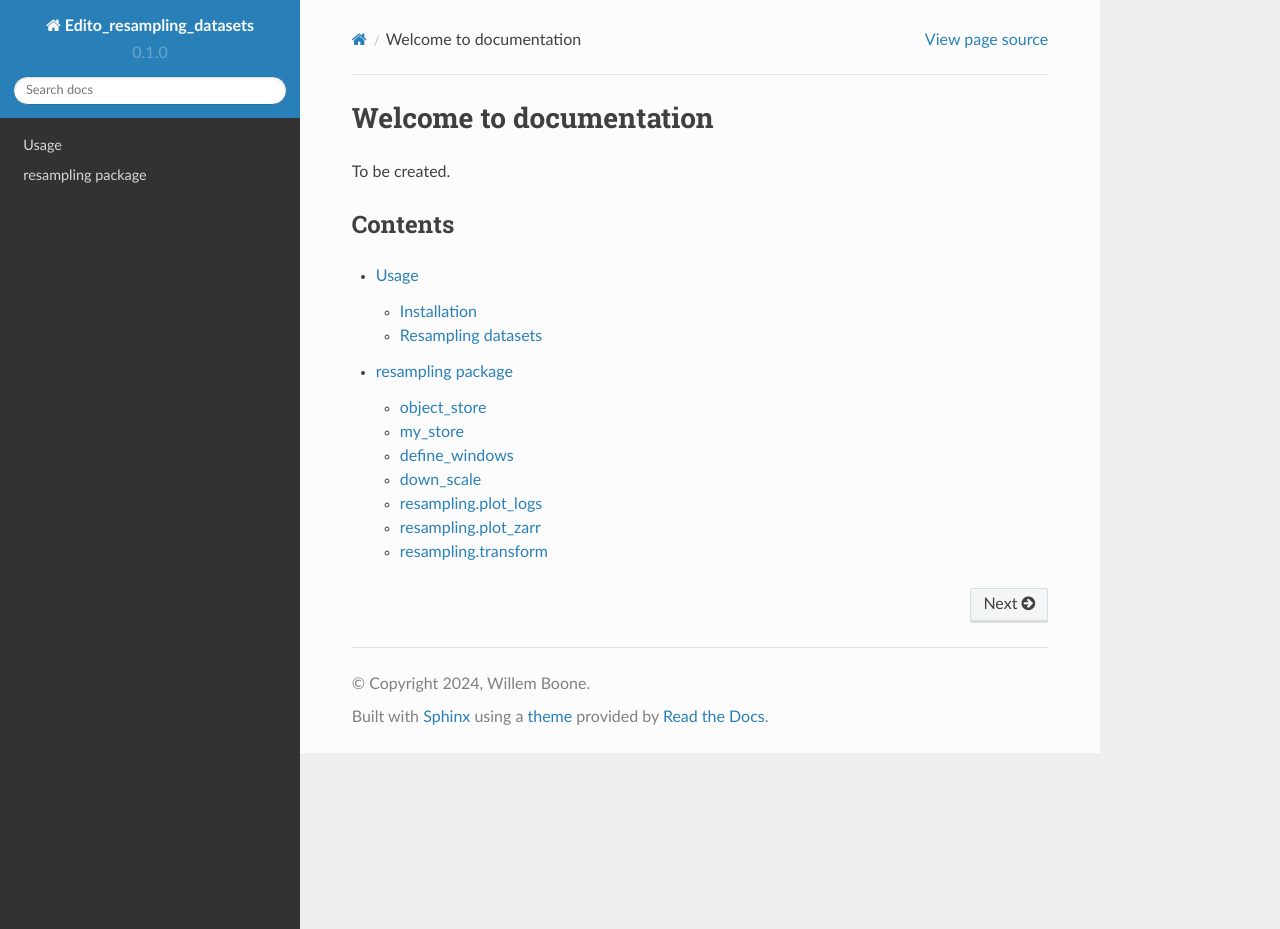
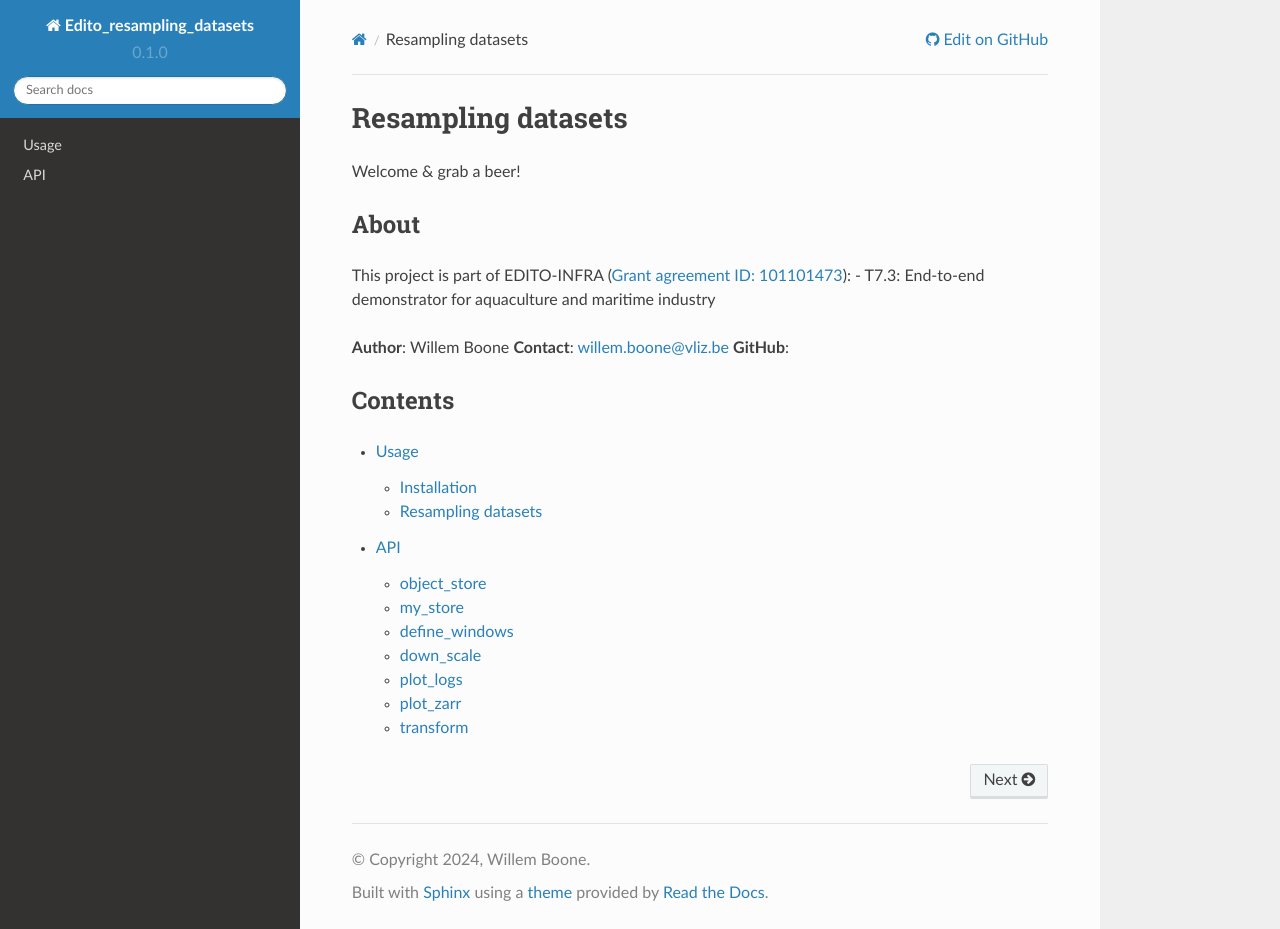
Before and after one commit to willem0boone/resample_zarr, a Sphinx documentation site: the page built from docs/source/index.rst, in a window 1280 px wide and 929 px high. Built offline with Sphinx 7.4.7 and the Read the Docs theme 2.0.0, drawn with Linux system fonts in a browser that asks for light colours.

```diff
--- a/docs/source/API.rst
+++ b/docs/source/API.rst
@@ -1,4 +1,4 @@
-resampling package
+API
 ==================
 
 object_store
@@ -33,7 +33,7 @@
    :undoc-members:
    :show-inheritance:
 
-resampling.plot\_logs
+plot\_logs
 ----------------------------
 
 .. automodule:: resampling.plot_logs
@@ -41,7 +41,7 @@
    :undoc-members:
    :show-inheritance:
 
-resampling.plot\_zarr
+plot\_zarr
 ----------------------------
 
 .. automodule:: resampling.plot_zarr
@@ -49,7 +49,7 @@
    :undoc-members:
    :show-inheritance:
 
-resampling.transform
+transform
 ---------------------------
 
 .. automodule:: resampling.transform
--- a/docs/source/conf.py
+++ b/docs/source/conf.py
@@ -34,3 +34,11 @@
 
 # -- Options for EPUB output
 epub_show_urls = 'footnote'
+
+html_context = {
+    "display_github": True, # Integrate GitHub
+    "github_user": "willem0boone", # Username
+    "github_repo": "Edito_resampling_datasets", # Repo name
+    "github_version": "master", # Version
+    "conf_py_path": "/source/", # Path in the checkout to the docs root
+}
--- a/docs/source/index.rst
+++ b/docs/source/index.rst
@@ -1,7 +1,17 @@
-Welcome to documentation
+Resampling datasets
 ========================
-To be created.
+Welcome & grab a beer!
 
+
+About
+------
+
+This project is part of EDITO-INFRA (`Grant agreement ID: 101101473 <https://doi.org/10.3030/101101473>`_):
+- T7.3: End-to-end demonstrator for aquaculture and maritime industry
+
+**Author**: Willem Boone
+**Contact**: `willem.boone@vliz.be <mailto:willem.boone@vliz.be>`_
+**GitHub**:
 
 Contents
 --------
```
